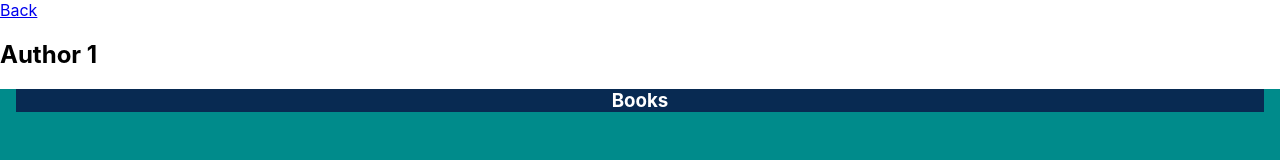
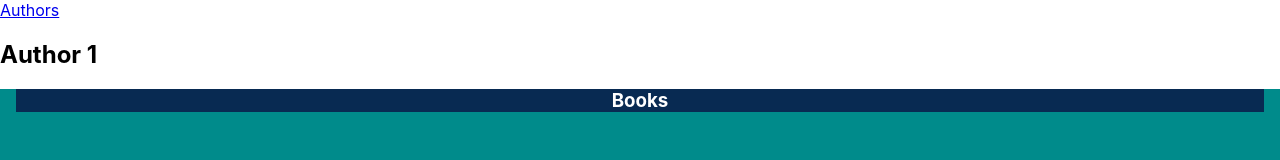
Before and after one commit to IIC2513-2021-1/GudReads-front, a React (Create React App) app: page /authors/1 in a window 1280 px wide. Shown: the top 160 px of the page. Built offline with nearby package versions, Linux system fonts and the light colour scheme.

Commit message:
refactor(links): change text

```diff
--- a/src/views/AuthorDetail.jsx
+++ b/src/views/AuthorDetail.jsx
@@ -7,7 +7,7 @@ export default function AuthorDetail() {
 
   return (
     <div>
-      <Link to="/authors">Back</Link>
+      <Link to="/authors">Authors</Link>
       <h2>{`Author ${id}`}</h2>
       <Books />
     </div>
--- a/src/views/AuthorList.jsx
+++ b/src/views/AuthorList.jsx
@@ -9,7 +9,7 @@ export default function AuthorList() {
 
   return (
     <div>
-      <Link to="/">Back</Link>
+      <Link to="/">Home</Link>
       <h2>Authors</h2>
       {authors.map(({ id }) => <div key={id}><Link to={`/authors/${id}`}>{`Author ${id}`}</Link></div>)}
     </div>
--- a/src/views/NotFound.jsx
+++ b/src/views/NotFound.jsx
@@ -6,7 +6,7 @@ export default function NotFound() {
     <div>
       <h2>404 Error</h2>
       <p>The page you are looking for does not exist</p>
-      <Link to="/">Back</Link>
+      <Link to="/">Home</Link>
     </div>
   );
 }
```
